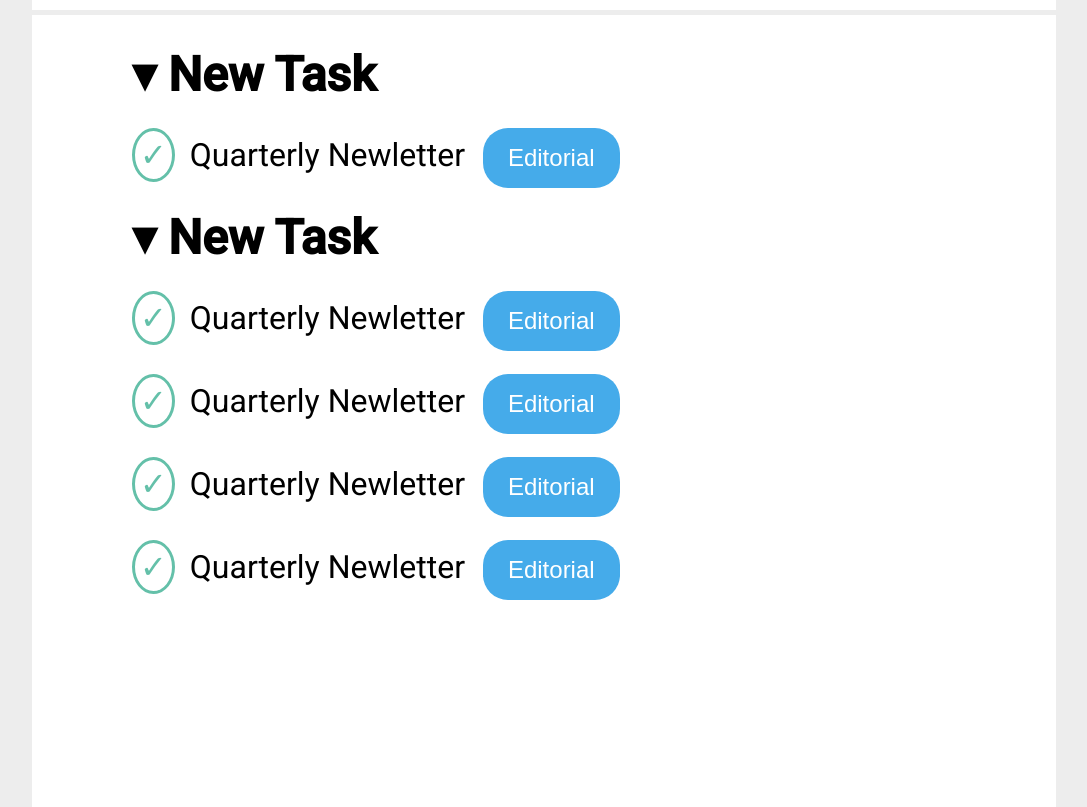
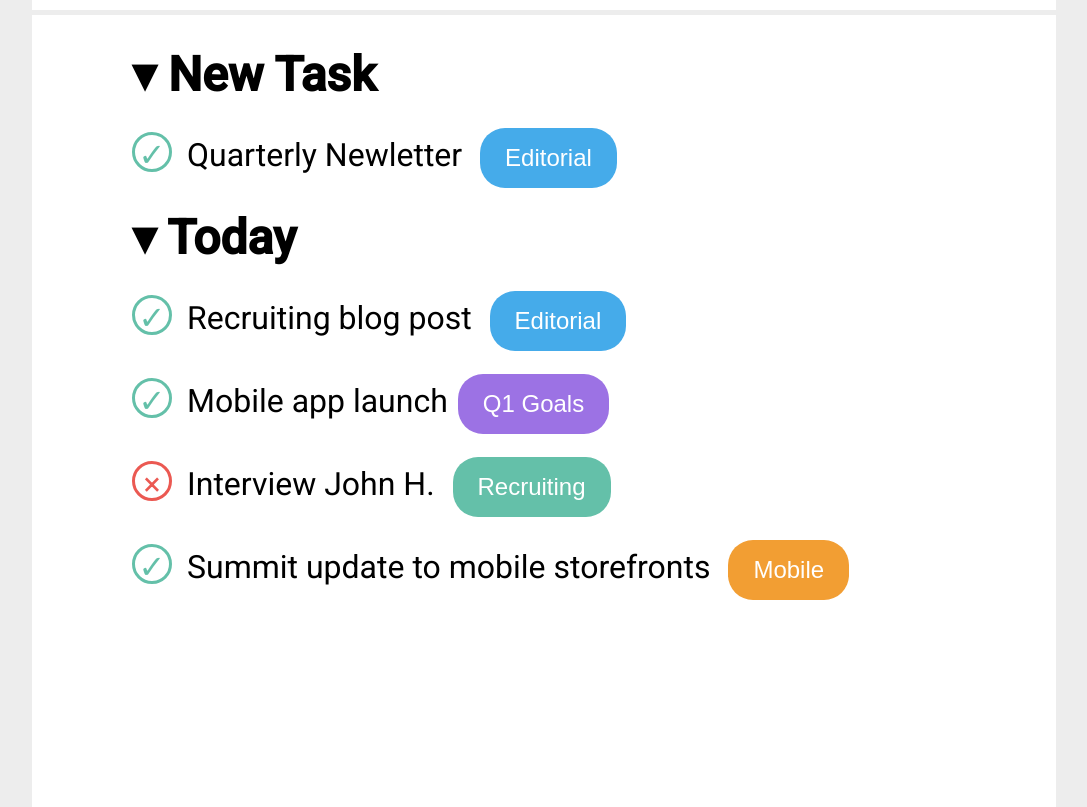
Before and after one commit to yaredghebre/html-css-toboolist, a plain HTML site: page index.html in a window 1280 px wide. Shown: the part 440-1247 px from the top of the page, without its empty margins (96-1183 px from the left). Drawn offline with Linux system fonts and the light colour scheme.

Commit message:
Add: Today section

```diff
--- a/css/style.css
+++ b/css/style.css
@@ -94,16 +94,28 @@ ul.unmarked-li{
 }
 
 .check-circle{
-    /* height: 20px; */
-    /* width: 20px; */
+    height: 40px;
+    width: 40px;
     color: #64c0a9;
     border: 3px solid #64c0a9;
     border-radius: 50%;
-    /* display: inline-block; */
+    display: inline-block;
     background-color: white;
-    /* text-align: center; */
-    /* line-height: 20px; */
-    padding: 5px;
+    text-align: center;
+    line-height: 40px;
+    margin-right: 15px;
+}
+
+.cross-circle{
+    height: 40px;
+    width: 40px;
+    color: #eb5952;
+    border: 3px solid #eb5952;
+    border-radius: 50%;
+    display: inline-block;
+    background-color: white;
+    text-align: center;
+    line-height: 40px;
     margin-right: 15px;
 }
 
@@ -118,3 +130,61 @@ ul.unmarked-li{
     border-radius: 25px;
     background-color: #45abea;
 }
+
+#q1-goals{
+    border: 0;
+    margin: 10px;
+    line-height: 50px;
+    padding: 5px 25px;
+    font-size: 1.5rem;
+    text-align: center;
+    color: white;
+    border-radius: 25px;
+    background-color: #9c72e4;
+}
+
+#recruiting{
+    border: 0;
+    margin: 10px;
+    line-height: 50px;
+    padding: 5px 25px;
+    font-size: 1.5rem;
+    text-align: center;
+    color: white;
+    border-radius: 25px;
+    background-color: #64c0a9;
+}
+
+#mobile{
+    border: 0;
+    margin: 10px;
+    line-height: 50px;
+    padding: 5px 25px;
+    font-size: 1.5rem;
+    text-align: center;
+    color: white;
+    border-radius: 25px;
+    background-color: #f29e33;
+}
+#website{
+    border: 0;
+    margin: 10px;
+    line-height: 50px;
+    padding: 5px 25px;
+    font-size: 1.5rem;
+    text-align: center;
+    color: white;
+    border-radius: 25px;
+    background-color: #d863a1;
+}
+#sales{
+    border: 0;
+    margin: 10px;
+    line-height: 50px;
+    padding: 5px 25px;
+    font-size: 1.5rem;
+    text-align: center;
+    color: white;
+    border-radius: 25px;
+    background-color: #b0c926;
+}
--- a/index.html
+++ b/index.html
@@ -40,13 +40,12 @@
 
             <section>
                 <!-- Today -->
-                <h2> &#9662; New Task</h2>
+                <h2> &#9662; Today</h2>
                 <ul class="unmarked-li">
-                    <li><span class="check-circle">&check;</span>Quarterly Newletter <input type="button" value="Editorial" id="editorial"></li>
-                    <li><span class="check-circle">&check;</span>Quarterly Newletter <input type="button" value="Editorial" id="editorial"></li>
-                    <li><span class="check-circle">&check;</span>Quarterly Newletter <input type="button" value="Editorial" id="editorial"></li>
-                    <li><span class="check-circle">&check;</span>Quarterly Newletter <input type="button" value="Editorial" id="editorial"></li>
-
+                    <li><span class="check-circle">&check;</span>Recruiting blog post <input type="button" value="Editorial" id="editorial"></li>
+                    <li><span class="check-circle">&check;</span>Mobile app launch<input type="button" value="Q1 Goals" id="q1-goals"></li>
+                    <li><span class="cross-circle">&#215;</span>Interview John H. <input type="button" value="Recruiting" id="recruiting"></li>
+                    <li><span class="check-circle">&check;</span>Summit update to mobile storefronts <input type="button" value="Mobile" id="mobile"></li>
                 </ul>
             </section>
             </section>
```
